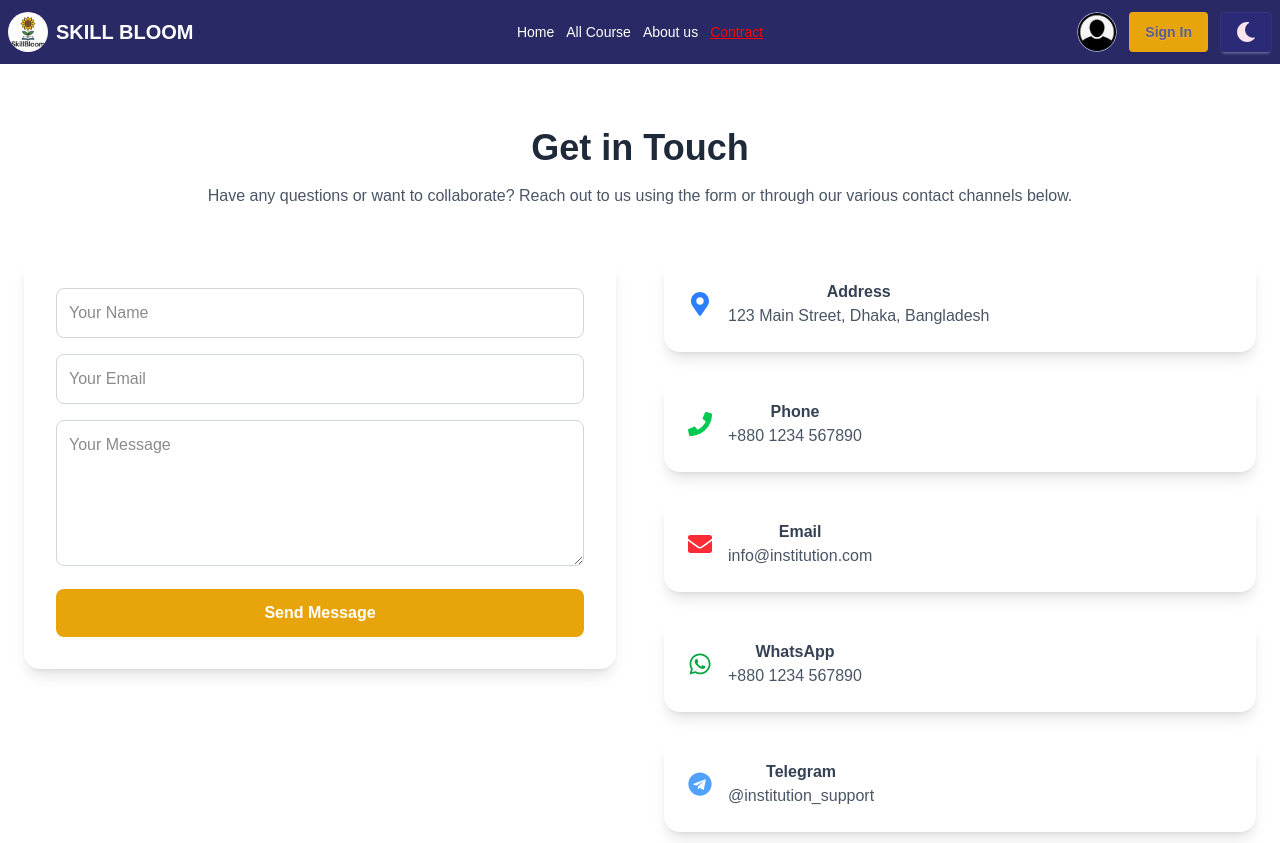
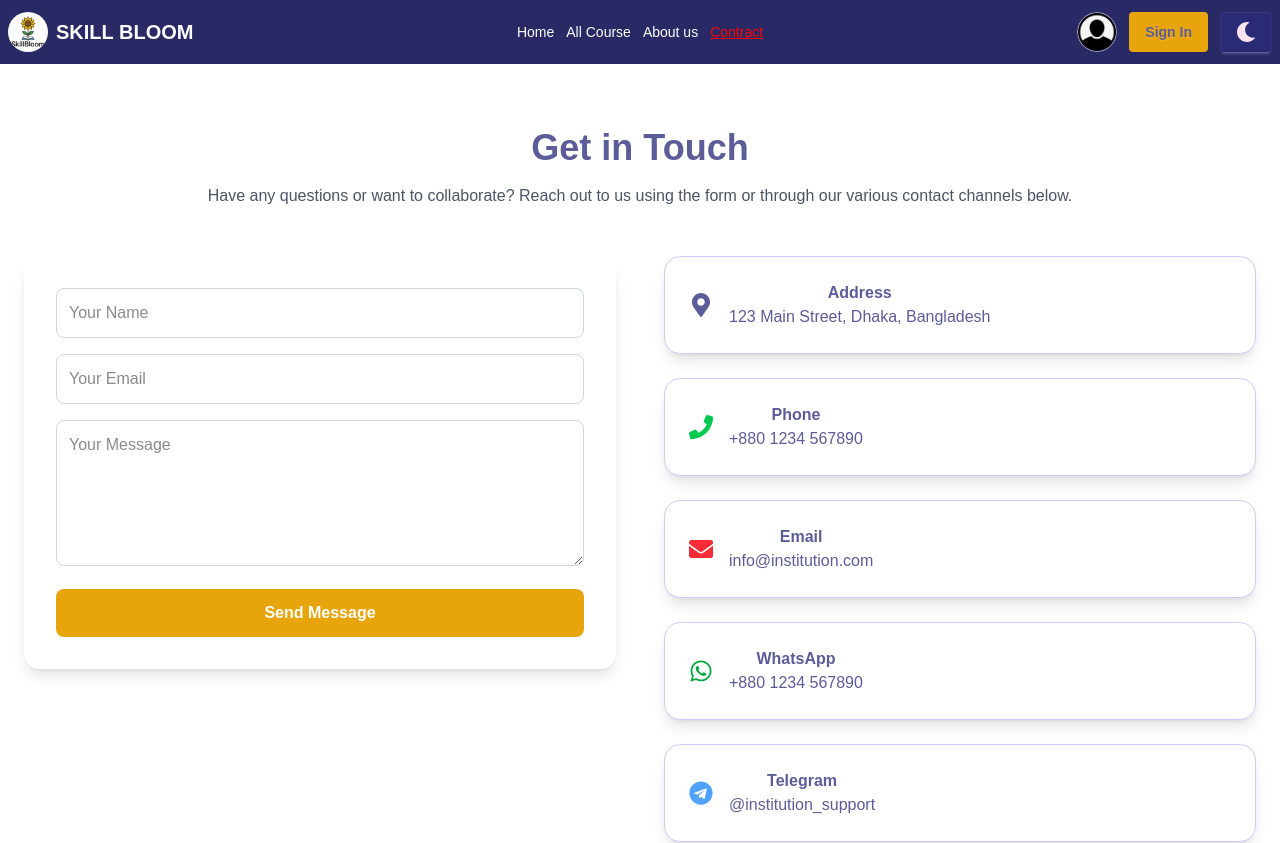
Before and after one commit to omarfaruk21221/Skill-Bloom, a React (Vite) app: page /contract in a window 1280 px wide. Shown: the top 843 px of the page. Built offline with nearby package versions, Linux system fonts and the light colour scheme; no server answers.

Commit message:
text color converted

```diff
--- a/src/Components/SkillCard.jsx
+++ b/src/Components/SkillCard.jsx
@@ -10,7 +10,7 @@ const SkillCard = ({ skillData }) => {
   const { id, authors, banner_image, title, price } = skillData;
   console.log(authors[0]);
   return (
-    <div className="card bg-base-100 shadow-sm hover:border translate-0.5 hover:scale-105 ease-in hover:border-warning">
+    <div className="card bg-base-100 shadow-xl border border-accent  hover:border hover:scale-105 transform transition-all duration-300 hover:border-warning">
       <figure>
         <img
           className=" w-full max-h-40  rounded-t-lg"
@@ -24,7 +24,10 @@ const SkillCard = ({ skillData }) => {
           <p className=" text-primary"> {authors[0]}</p>
           <p className="text-md font-semibold">{price} Tk </p>
         </span>
-        <Link to={`/skilldetails/${id}`} className="btn  btn-outline border-warning">
+        <Link
+          to={`/skilldetails/${id}`}
+          className="btn  btn-outline border-warning"
+        >
           View Details
         </Link>
       </div>
--- a/src/Components/SkillDetails.jsx
+++ b/src/Components/SkillDetails.jsx
@@ -52,7 +52,7 @@ const SkillDetails = () => {
 
   return (
     <div className="w-full min-h-screen bg-base-200 py-10">
-      <div className="w-11/12 mx-auto p-6 bg-white shadow-xl rounded-xl">
+      <div className="w-11/12 mx-auto p-6 bg-base-100 shadow-xl rounded-xl">
         <section className=" grid gap-10 grid-cols-1 md:grid-cols-3 lg:grid-cols-4 items-center  ">
           <aside className="md:col-span-1">
             {/* Banner */}
@@ -130,9 +130,7 @@ const SkillDetails = () => {
 
           {/* Support */}
           <div className="mt-4">
-            <h3 className="text-xl font-semibold mb-2">
-              Support Available
-            </h3>{" "}
+            <h3 className="text-xl font-semibold mb-2">Support Available</h3>{" "}
             <span
               className={`px-2 py-1 rounded text-white  ${
                 support_available ? "bg-green-500" : "bg-red-400"
@@ -140,7 +138,6 @@ const SkillDetails = () => {
             >
               {support_available ? "Yes" : "No"}
             </span>
-
           </div>
 
           {/* Modules & Quizzes */}
@@ -197,7 +194,7 @@ const SkillDetails = () => {
         <Modal
           isOpen={isOpen}
           onRequestClose={() => setIsOpen(false)}
-          className="bg-white p-6 rounded-lg shadow-xl w-96 mx-auto mt-20 relative"
+          className="bg-base-100 p-6 rounded-lg shadow-xl w-96 mx-auto mt-20 relative"
           overlayClassName="fixed inset-0 bg-black/50 flex justify-center items-center"
         >
           <button
--- a/src/Pages/Contract.jsx
+++ b/src/Pages/Contract.jsx
@@ -13,7 +13,7 @@ const Contract = () => {
   return (
     <section className=" py-16 px-6">
       <div className="max-w-7xl mx-auto text-center">
-        <h2 className="text-4xl font-bold text-gray-800 mb-4">Get in Touch</h2>
+        <h2 className="text-4xl font-bold text-primary-content mb-4">Get in Touch</h2>
         <p className="text-gray-600 mb-12">
           Have any questions or want to collaborate? Reach out to us using the
           form or through our various contact channels below.
@@ -50,54 +50,54 @@ const Contract = () => {
           {/* Multiple Contact Options */}
           <div className="space-y-6">
             {/* Address */}
-            <div className="bg-white shadow-lg rounded-2xl p-6 flex items-center space-x-4 hover:scale-105 transform transition-all duration-300">
-              <FaMapMarkerAlt className="text-blue-500 text-2xl" />
+            <div className="bg-base-100 border border-accent shadow-lg rounded-2xl p-6 flex items-center space-x-4 hover:scale-105 transform transition-all duration-300">
+              <FaMapMarkerAlt className="text-primary-content text-2xl" />
               <div>
-                <h4 className="font-semibold text-gray-700">Address</h4>
-                <p className="text-gray-600">
+                <h4 className="font-semibold text-primary-content">Address</h4>
+                <p className=" text-primary-content">
                   123 Main Street, Dhaka, Bangladesh
                 </p>
               </div>
             </div>
 
             {/* Phone */}
-            <div className="bg-white shadow-lg rounded-2xl p-6 flex items-center space-x-4 hover:scale-105 transform transition-all duration-300">
+            <div className="bg-base-100 border border-accent shadow-lg rounded-2xl p-6 flex items-center space-x-4 hover:scale-105 transform transition-all duration-300">
               <FaPhone className="text-green-500 text-2xl" />
               <div>
-                <h4 className="font-semibold text-gray-700">Phone</h4>
-                <p className="text-gray-600">+880 1234 567890</p>
+                <h4 className="font-semibold text-primary-content">Phone</h4>
+                <p className="text-primary-content">+880 1234 567890</p>
               </div>
             </div>
 
             {/* Email */}
-            <div className="bg-white shadow-lg rounded-2xl p-6 flex items-center space-x-4 hover:scale-105 transform transition-all duration-300">
+            <div className="bg-base-100 border border-accent  shadow-lg rounded-2xl p-6 flex items-center space-x-4 hover:scale-105 transform transition-all duration-300">
               <FaEnvelope className="text-red-500 text-2xl" />
               <div>
-                <h4 className="font-semibold text-gray-700">Email</h4>
-                <p className="text-gray-600">info@institution.com</p>
+                <h4 className="font-semibold text-primary-content">Email</h4>
+                <p className="text-primary-content">info@institution.com</p>
               </div>
             </div>
 
             {/* WhatsApp */}
-            <div className="bg-white shadow-lg rounded-2xl p-6 flex items-center space-x-4 hover:scale-105 transform transition-all duration-300">
+            <div className="bg-base-100 border border-accent shadow-lg rounded-2xl p-6 flex items-center space-x-4 hover:scale-105 transform transition-all duration-300">
               <FaWhatsapp className="text-green-600 text-2xl" />
               <div>
-                <h4 className="font-semibold text-gray-700">WhatsApp</h4>
-                <p className="text-gray-600">+880 1234 567890</p>
+                <h4 className="font-semibold text-primary-content">WhatsApp</h4>
+                <p className="text-primary-content">+880 1234 567890</p>
               </div>
             </div>
 
             {/* Telegram */}
-            <div className="bg-white shadow-lg rounded-2xl p-6 flex items-center space-x-4 hover:scale-105 transform transition-all duration-300">
+            <div className="bg-base-100 border border-accent shadow-lg rounded-2xl p-6 flex items-center space-x-4 hover:scale-105 transform transition-all duration-300">
               <FaTelegram className="text-blue-400 text-2xl" />
               <div>
-                <h4 className="font-semibold text-gray-700">Telegram</h4>
-                <p className="text-gray-600">@institution_support</p>
+                <h4 className="font-semibold text-primary-content">Telegram</h4>
+                <p className="text-primary-content">@institution_support</p>
               </div>
             </div>
 
             {/* Social Media */}
-            <div className="bg-white shadow-lg rounded-2xl p-6 flex flex-col space-y-4 hover:scale-105 transform transition-all duration-300">
+            <div className="bg-base-100 border border-accent shadow-lg rounded-2xl p-6 flex flex-col space-y-4 hover:scale-105 transform transition-all duration-300">
               <h4 className="font-semibold text-gray-700 mb-2">Follow Us</h4>
               <div className="flex space-x-4 justify-center">
                 <a
```
Also changed, not shown: src/Pages/About.jsx (+59 -22 lines). Lines whose indentation alone changed are shown as unchanged.
